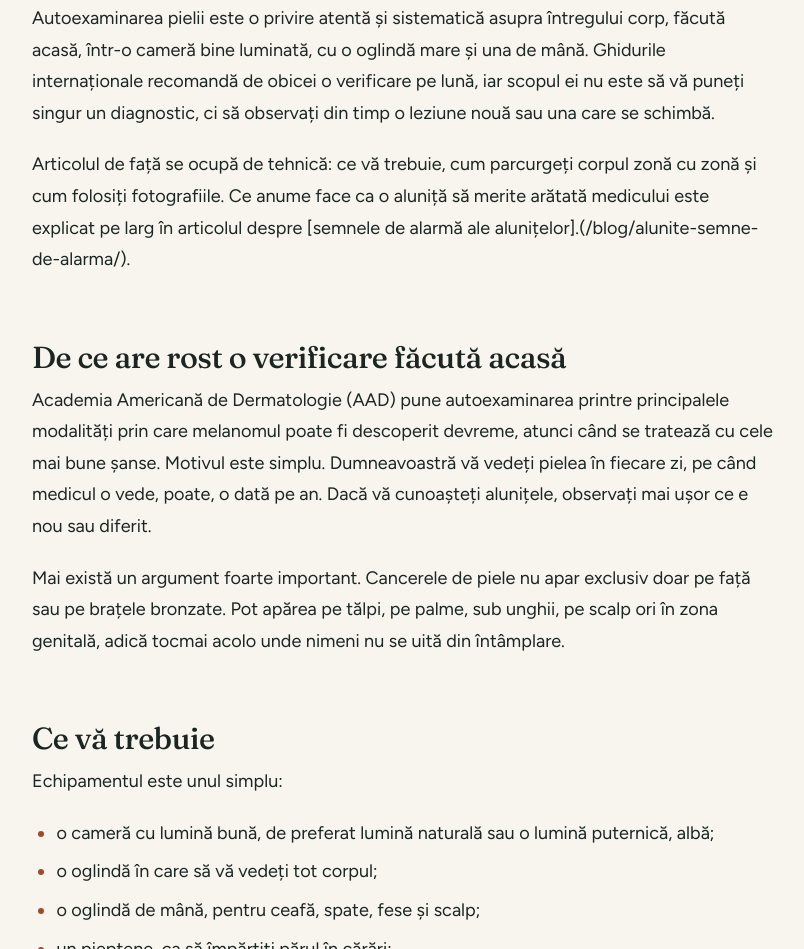
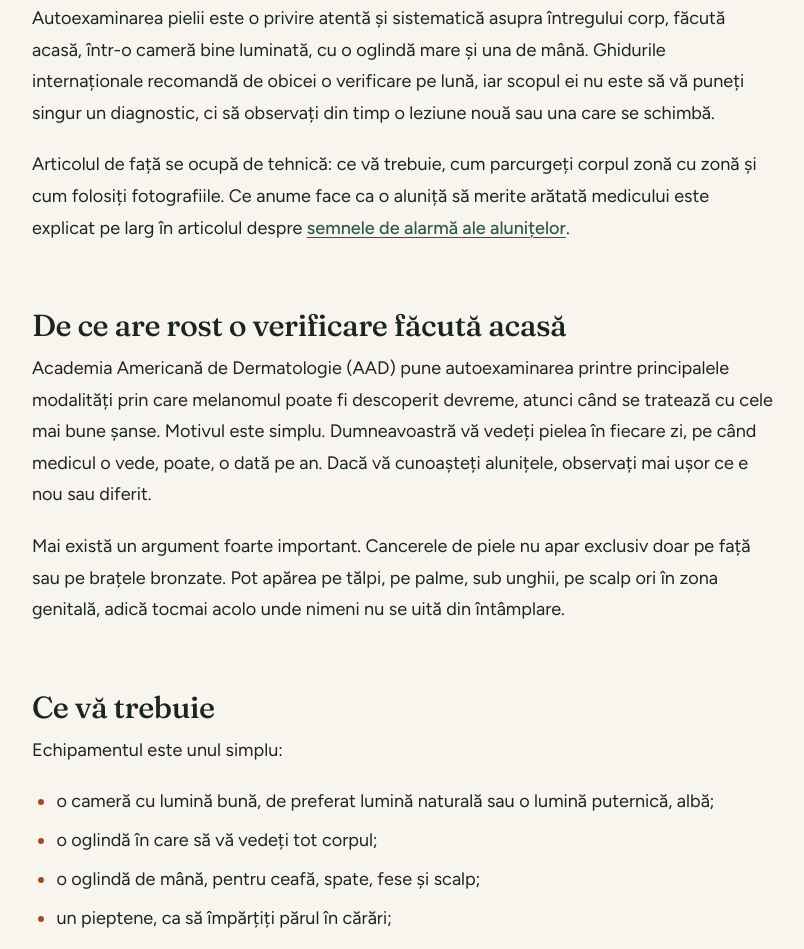
Before and after one commit to GeorgeLincu/dermi.ro, an Astro site: page /blog/autoexaminarea-pielii in a window 1280 px wide. Shown: the part 1609-2558 px from the top of the page, without its empty margins (68-872 px from the left). Built offline with nearby package versions, Linux system fonts and the light colour scheme; Astro itself is replaced by a stand-in of ours.

Commit message:
Update: Autoexaminarea pielii: cum vă verificați alunițele acasă, pas cu pas
Saved from dermi.ro/vault by drmadalinalincu@gmail.com

```diff
--- a/src/content/blog/autoexaminarea-pielii.md
+++ b/src/content/blog/autoexaminarea-pielii.md
@@ -47,7 +47,8 @@ Mulți oameni au auzit că „e bine să verificăm alunițele”, dar puțini
 
 Autoexaminarea pielii este o privire atentă și sistematică asupra întregului corp, făcută acasă, într-o cameră bine luminată, cu o oglindă mare și una de mână. Ghidurile internaționale recomandă de obicei o verificare pe lună, iar scopul ei nu este să vă puneți singur un diagnostic, ci să observați din timp o leziune nouă sau una care se schimbă.
 
-Articolul de față se ocupă de tehnică: ce vă trebuie, cum parcurgeți corpul zonă cu zonă și cum folosiți fotografiile. Ce anume face ca o aluniță să merite arătată medicului este explicat pe larg în articolul despre [semnele de alarmă ale alunițelor].(/blog/alunite-semne-de-alarma/).
+
+Articolul de față se ocupă de tehnică: ce vă trebuie, cum parcurgeți corpul zonă cu zonă și cum folosiți fotografiile. Ce anume face ca o aluniță să merite arătată medicului este explicat pe larg în articolul despre [semnele de alarmă ale alunițelor](/blog/alunite-semne-de-alarma/).
 
 ## De ce are rost o verificare făcută acasă
 
```
